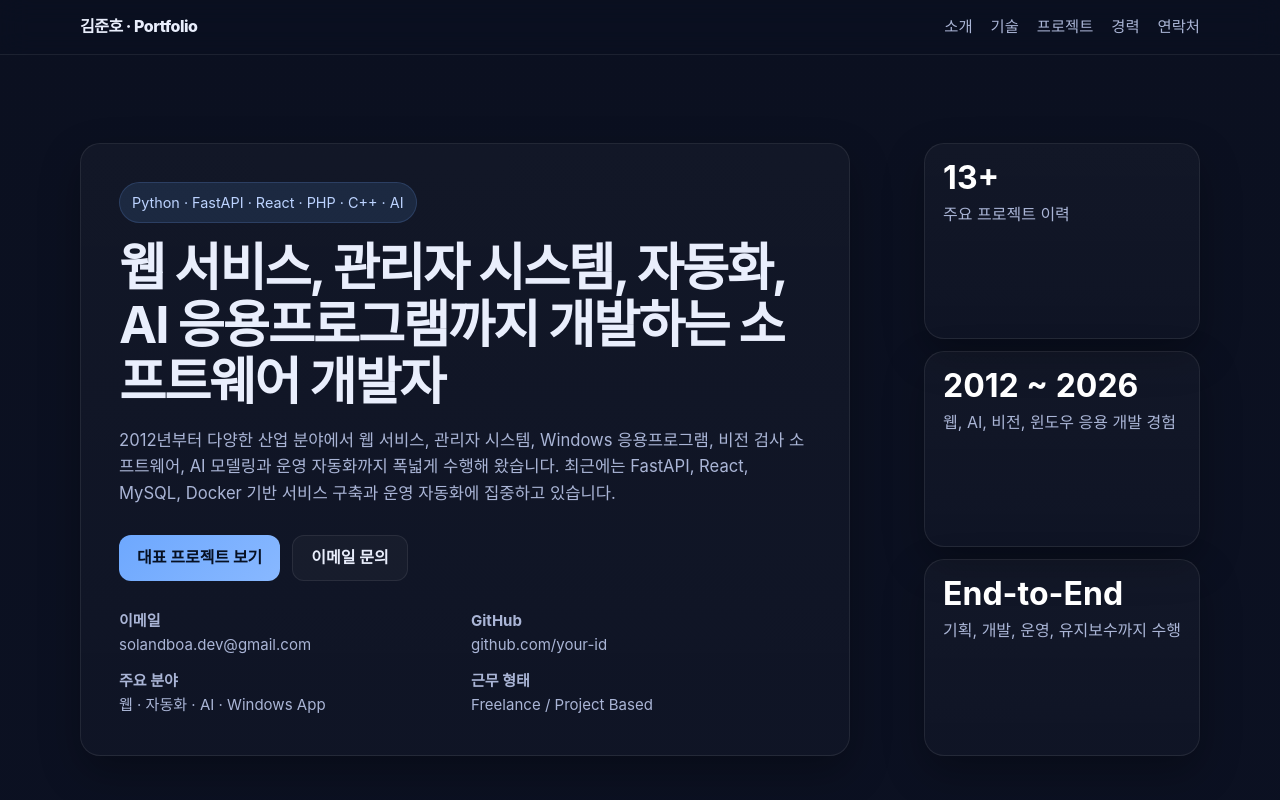
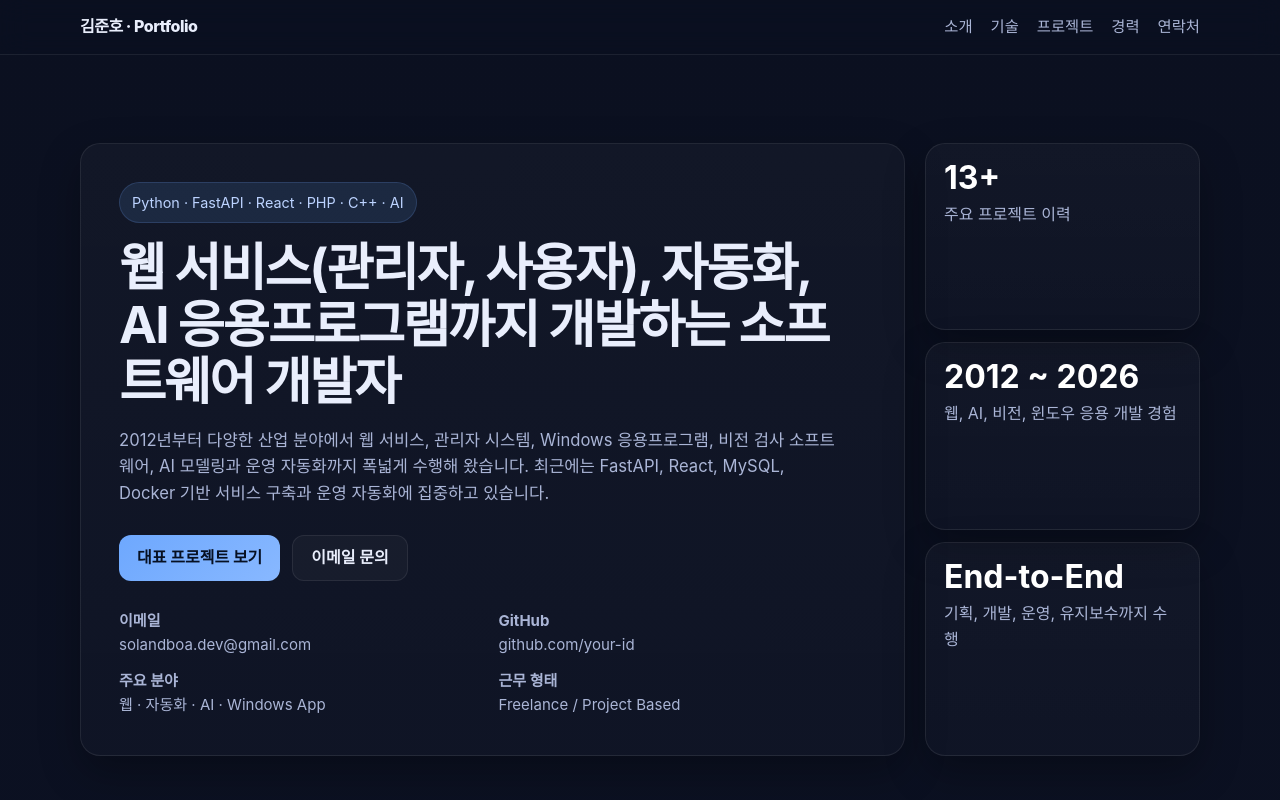
Before and after one commit to solandboa/solandboa.github.io, a plain HTML site: page index.html in a window 1280 px wide. Shown: the top 800 px of the page. Drawn offline with Linux system fonts and the light colour scheme.

Commit message:
Update index.html

```diff
--- a/index.html
+++ b/index.html
@@ -79,7 +79,7 @@
 
     .hero-grid {
       display: grid;
-      grid-template-columns: 1.4fr 0.6fr;
+      grid-template-columns: 1.8fr 0.6fr;
       gap: 20px;
       align-items: stretch;
     }
@@ -313,7 +313,7 @@
       <div class="wrap hero-grid">
         <div class="hero-card">
           <div class="badge">Python · FastAPI · React · PHP · C++ · AI</div>
-          <h1>웹 서비스, 관리자 시스템, 자동화, AI 응용프로그램까지 개발하는 소프트웨어 개발자</h1>
+          <h1>웹 서비스(관리자, 사용자), 자동화, AI 응용프로그램까지 개발하는 소프트웨어 개발자</h1>
           <p class="lead">
             2012년부터 다양한 산업 분야에서 웹 서비스, 관리자 시스템, Windows 응용프로그램,
             비전 검사 소프트웨어, AI 모델링과 운영 자동화까지 폭넓게 수행해 왔습니다.
```
